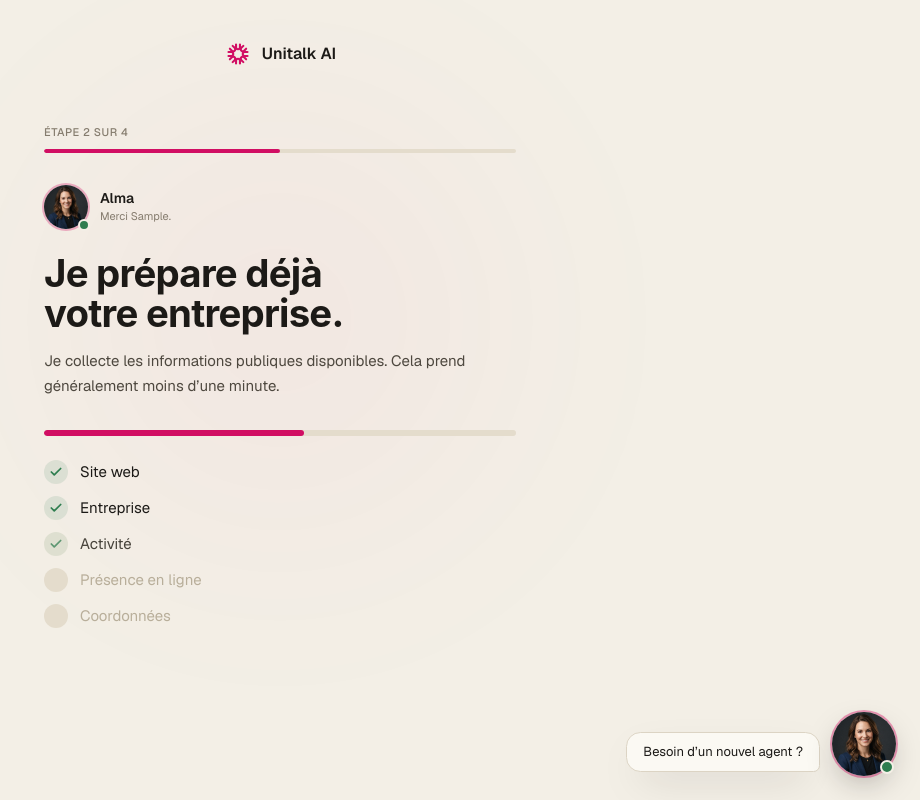
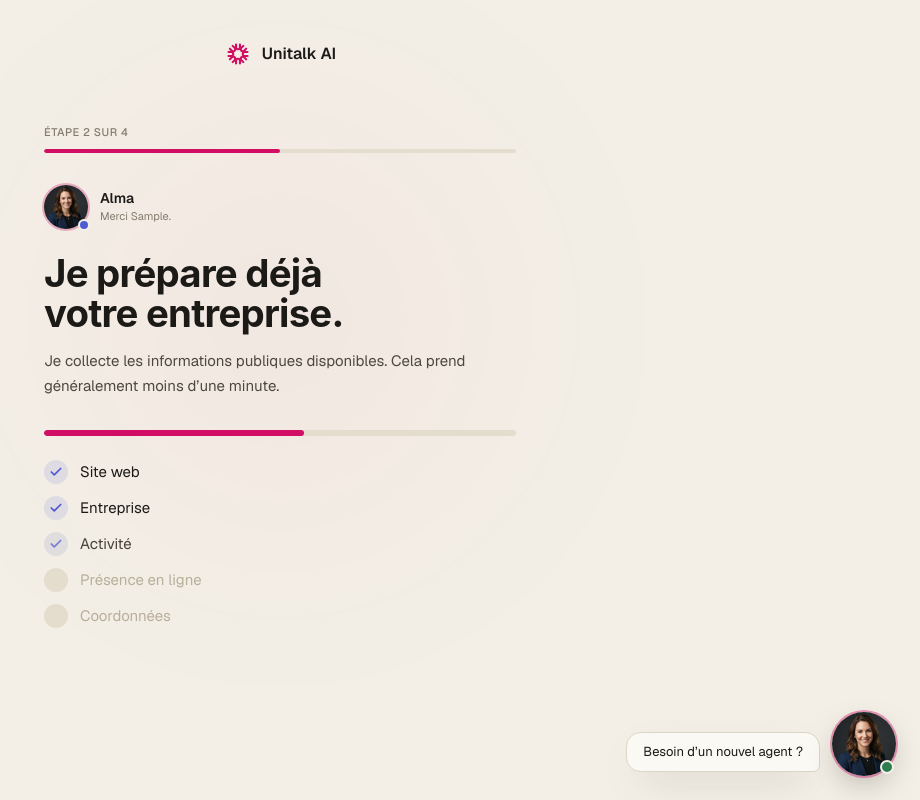
Before and after one commit to cyberienai/unitalk-ai-new-site, a Next.js app: page /signup in a window 1280 px wide. Both pictures are taken after typing "Sample", "Sample", "name@example.com", "Sample", "5551234" into the empty fields and a click on the button "Continuer". Shown: the whole page, without its empty margins (360-1280 px from the left). Built offline with nearby package versions, Linux system fonts and the light colour scheme.

Commit message:
feat: update badge and text colors to blue theme

```diff
--- a/components/create-agent.tsx
+++ b/components/create-agent.tsx
@@ -119,7 +119,7 @@ function AlmaBadge({ label }: { label: string }) {
           className="h-11 w-11 rounded-full object-cover ring-2 ring-[#D10E63]/30"
         />
         <span
-          className="absolute -bottom-0.5 -right-0.5 h-3 w-3 rounded-full border-2 border-[#F3EFE6] bg-[#2E7D4F]"
+          className="absolute -bottom-0.5 -right-0.5 h-3 w-3 rounded-full border-2 border-[#F3EFE6] bg-[#4F5BD5]"
           aria-hidden="true"
         />
       </div>
@@ -248,7 +248,7 @@ export function CreateAgent() {
               <div className="mt-7 flex flex-col gap-2.5">
                 {[t.reassure1, t.reassure2, t.reassure3].map((r) => (
                   <div key={r} className="flex items-center gap-2.5 text-sm text-[#4E483F]">
-                    <span className="flex h-5 w-5 shrink-0 items-center justify-center rounded-full bg-[#2E7D4F]/12 text-[#2E7D4F]">
+                    <span className="flex h-5 w-5 shrink-0 items-center justify-center rounded-full bg-[#4F5BD5]/12 text-[#4F5BD5]">
                       <CheckIcon />
                     </span>
                     {r}
@@ -289,7 +289,7 @@ export function CreateAgent() {
                 className="mt-6 font-sf font-bold text-[#1C1A17] text-balance"
                 style={{ fontSize: 'clamp(1.7rem, 4vw, 2.4rem)', lineHeight: 1.05, letterSpacing: '-0.02em' }}
               >
-                <span className="text-[#2E7D4F]">{t.readyTitle}</span> {t.slotBody}
+                <span className="text-[#4F5BD5]">{t.readyTitle}</span> {t.slotBody}
               </h1>
 
               <div className="mt-8 flex flex-col gap-3">
@@ -357,7 +357,7 @@ export function CreateAgent() {
               <div className="mt-3 flex flex-col gap-2.5">
                 {t.during.map((d) => (
                   <div key={d} className="flex items-center gap-2.5 text-sm text-[#4E483F]">
-                    <span className="flex h-5 w-5 shrink-0 items-center justify-center rounded-full bg-[#2E7D4F]/12 text-[#2E7D4F]">
+                    <span className="flex h-5 w-5 shrink-0 items-center justify-center rounded-full bg-[#4F5BD5]/12 text-[#4F5BD5]">
                       <CheckIcon />
                     </span>
                     {d}
@@ -394,7 +394,7 @@ export function CreateAgent() {
               className="flex flex-col items-center text-center"
             >
               <motion.div
-                className="flex h-16 w-16 items-center justify-center rounded-full bg-[#2E7D4F]/12 text-[#2E7D4F]"
+                className="flex h-16 w-16 items-center justify-center rounded-full bg-[#4F5BD5]/12 text-[#4F5BD5]"
                 initial={{ scale: 0.6, opacity: 0 }}
                 animate={{ scale: 1, opacity: 1 }}
                 transition={{ duration: 0.5, ease, delay: 0.1 }}
@@ -515,7 +515,7 @@ function PreparingStep({
             >
               <span
                 className={`flex h-6 w-6 shrink-0 items-center justify-center rounded-full transition-colors ${
-                  on ? 'bg-[#2E7D4F]/12 text-[#2E7D4F]' : 'bg-[#E4DCCC] text-transparent'
+                  on ? 'bg-[#4F5BD5]/12 text-[#4F5BD5]' : 'bg-[#E4DCCC] text-transparent'
                 }`}
               >
                 <CheckIcon />
```
